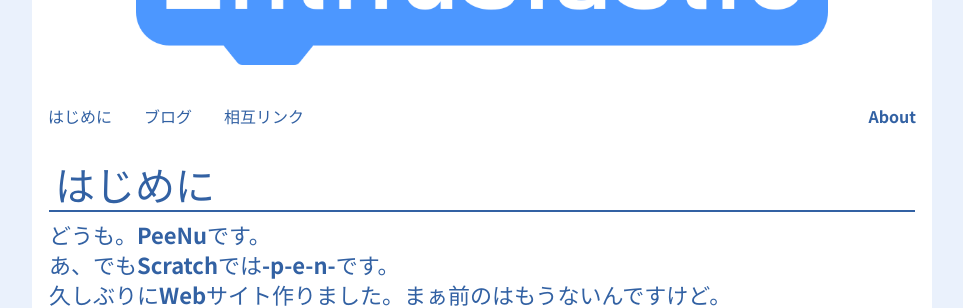
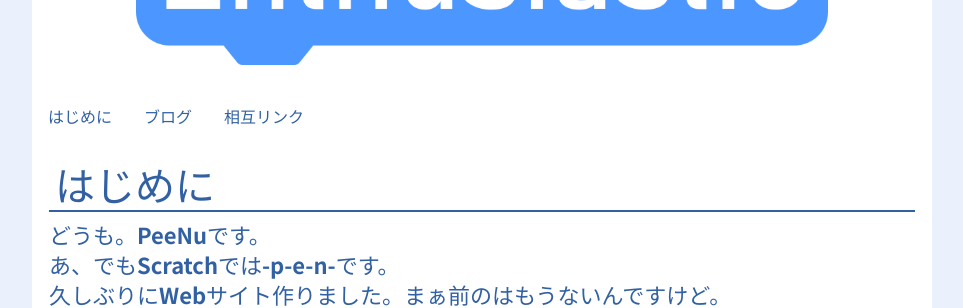
Before and after one commit to Diawadenta/Diawadenta.github.io, a Jekyll site: the page built from index.md, in a window 1280 px wide. Shown: the part 148-456 px from the top of the page, without its empty margins (158-1121 px from the left). Built offline with Jekyll 4.4.1, drawn with Linux system fonts in a browser that asks for light colours.

Commit message:
Update header.html

```diff
--- a/_includes/header.html
+++ b/_includes/header.html
@@ -6,6 +6,5 @@
        <li><a href="{{ site.url }}">はじめに</a></li>
         <li><a href="/posts">ブログ</a></li>
          <li><a href="/interlinks">相互リンク</a></li>
-          <li class="right"><a href="#about">About</a></li>
           </ul>
 </header>
```
